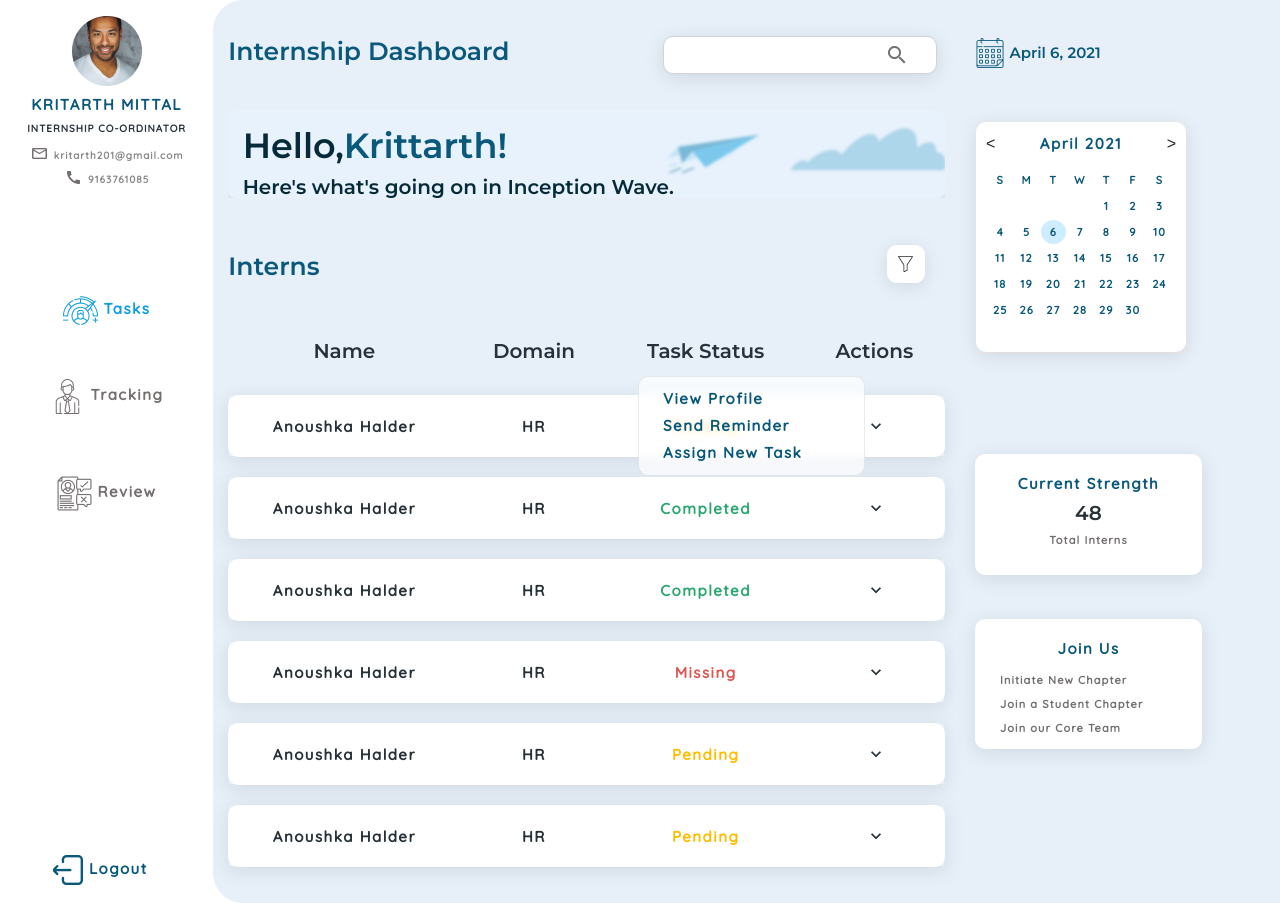
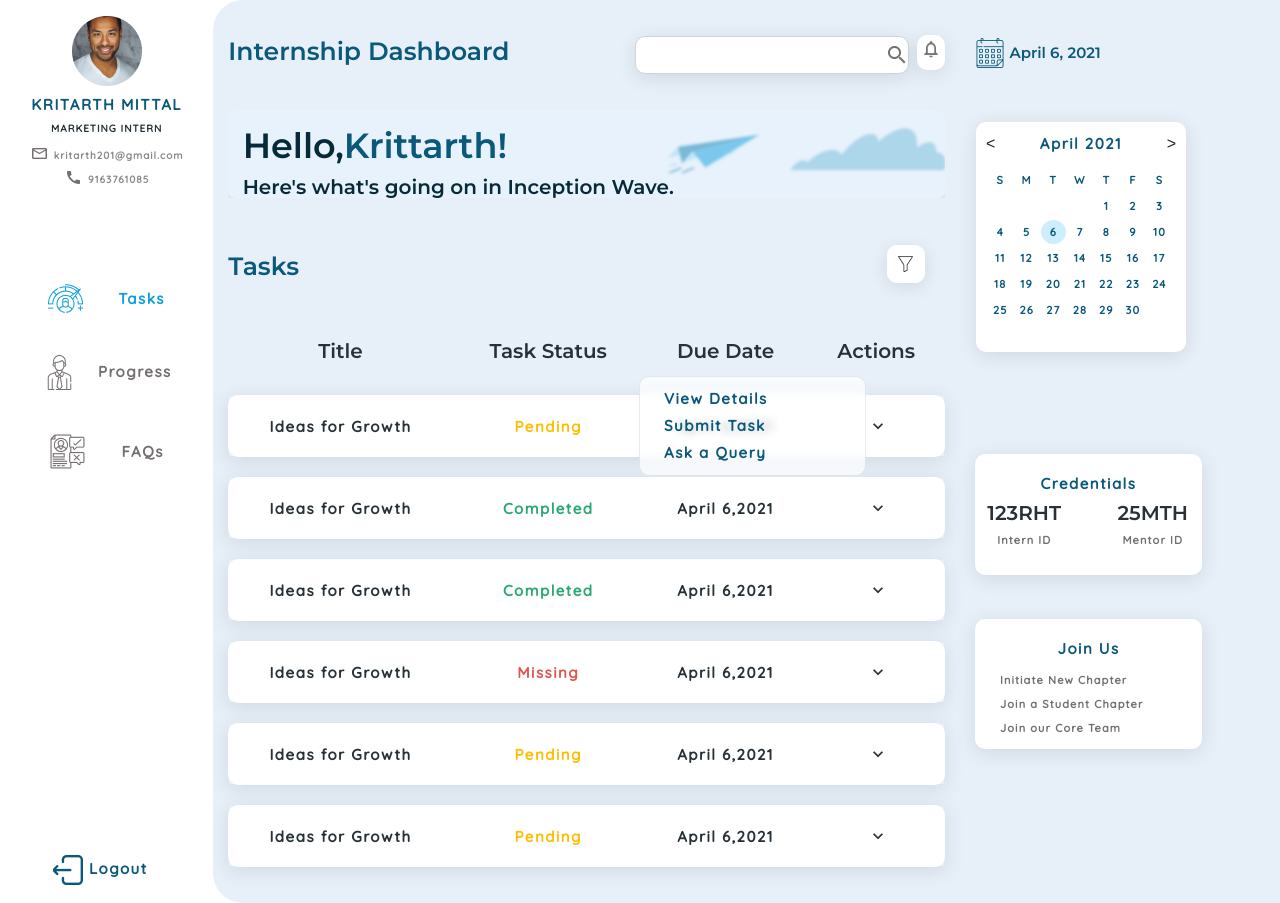
Before and after one commit to Palveet/portal, a plain HTML site: page marketing-task.html in a window 1280 px wide. Both pictures are taken after a click on the button 874 px from the left and 426 px from the top of the page. Drawn offline with nearby package versions, Linux system fonts and the light colour scheme.

Commit message:
marketing and navs

```diff
--- a/css/co-ordinator.css
+++ b/css/co-ordinator.css
@@ -85,7 +85,11 @@
     text-align: center;
     letter-spacing: 0.1em;
     color: #757070;
-    padding: 20% 0;
+    padding: 5% 0;
+}
+
+.side-nav a {
+    margin: 10% 0;
 }
 
 .side-nav .active {
@@ -395,3 +399,22 @@ input[type="search"] {
 .curr-date p {
     display: inline;
 }
+
+.notification {
+    width: 28px;
+    height: 35px;
+    background: #FFFFFF;
+    box-shadow: 0px 4px 20px rgba(0, 0, 0, 0.1);
+    border-radius: 10px;
+    margin-top: 35px;
+}
+
+.notification img {
+    width: 20px;
+    height: 20px;
+}
+
+.nav-icon {
+    width: 35px;
+    height: 35px;
+}
--- a/marketing-task.html
+++ b/marketing-task.html
@@ -28,27 +28,29 @@
 
                             <img src="assets/co-ordinator/dummy-img.png">
                             <h1>KRITARTH MITTAL</h1>
-                            <h4>INTERNSHIP CO-ORDINATOR</h4>
+                            <h4>MARKETING INTERN</h4>
                             <p><img src="assets/co-ordinator/mail_outline.png">kritarth201@gmail.com</p>
                             <p><img src="assets/co-ordinator/call.png">9163761085</p>
                         </li>
                     </ul>
                     <ul class="nav flex-column mb-2 side-nav">
                         <li class="nav-item">
-                            <a class="nav-link" href="#">
-                                <p class="active"><img src="assets/co-ordinator/intern-active.png"> Tasks</p>
+                            <a class="nav-link d-flex justify-content-around" href="#">
+                                <img src="assets/co-ordinator/intern-active.png" class="nav-icon">
+                                <p class="active">Tasks</p>
                             </a>
                         </li>
 
                         <li class="nav-item">
-                            <a class="nav-link" href="#">
-                                <span data-feather="file-text"></span>
-                                <p><img src="assets/co-ordinator/track.png"> Tracking</p>
+                            <a class="nav-link d-flex justify-content-around" href="#">
+                                <img src="assets/co-ordinator/track.png" class="nav-icon">
+                                <p>Progress</p>
                             </a>
                         </li>
                         <li class="nav-item">
-                            <a class="nav-link" href="#">
-                                <p><img src="assets/co-ordinator/review.png"> Review</p>
+                            <a class="nav-link d-flex justify-content-around" href="#">
+                                <img src="assets/co-ordinator/review.png" class="nav-icon">
+                                <p>FAQs</p>
                             </a>
 
                         </li>
@@ -62,127 +64,135 @@
             <div class="col-lg-7 content">
                 <div class="position-sticky d-flex justify-content-between">
                     <h1>Internship Dashboard</h1>
-                    <form class="form-inline my-2 my-lg-0">
-                        <input class="form-control mr-sm-2" type="search" aria-label="Search">
-                        <img src="assets/co-ordinator/search.png" class="search"> </form>
+                    <div class="d-flex justify-content-end">
+
+                        <form class="form-inline my-2 my-lg-0">
+                            <input class="form-control mr-sm-2" type="search" aria-label="Search">
+                            <img src="assets/co-ordinator/search.png" class="search"> </form>
+                        <div class="notification text-center">
+                            <img src="assets/co-ordinator/bell.png">
+                        </div>
+
+                    </div>
                 </div>
                 <div class="hello-hr">
                     <h1>Hello,<span class="name">Krittarth!</span> </h1>
                     <p>Here's what's going on in Inception Wave.</p>
                 </div>
                 <div class="d-flex justify-content-between">
-                    <h3>Interns</h3>
+                    <h3>Tasks</h3>
                     <img src="assets/co-ordinator/filter.png">
                 </div>
                 <table class="table">
                     <thead>
                         <tr class="top-label">
-                            <th scope="col">Name</th>
-                            <th scope="col">Domain</th>
+                            <th scope="col">Title</th>
                             <th scope="col">Task Status</th>
+                            <th scope="col">Due Date</th>
                             <th scope="col">Actions</th>
                         </tr>
                     </thead>
                     <tbody>
                         <tr>
-                            <th scope="row">Anoushka Halder</th>
-                            <td>HR</td>
+                            <th scope="row">Ideas for Growth</th>
                             <td class="pending">Pending</td>
+                            <td>April 6,2021</td>
                             <td>
                                 <div class="dropleft">
                                     <button type="button" class="dropdown-toggle down" data-toggle="dropdown" aria-haspopup="true" aria-expanded="false">
 
                                 </button>
                                     <div class="dropdown-menu" aria-labelledby="dropdownMenuLink">
-                                        <a class="dropdown-item" href="#">View Profile</a>
-                                        <a class="dropdown-item" href="#">Send Reminder</a>
-                                        <a class="dropdown-item" href="#">Assign New Task</a>
+                                        <a class="dropdown-item" href="#">View Details</a>
+                                        <a class="dropdown-item" href="#">Submit Task</a>
+                                        <a class="dropdown-item" href="#">Ask a Query</a>
                                     </div>
                                 </div>
                             </td>
                         </tr>
                         <tr>
-                            <th scope="row">Anoushka Halder</th>
-                            <td>HR</td>
+                            <th scope="row">Ideas for Growth</th>
+
                             <td class="completed">Completed</td>
+                            <td>April 6,2021</td>
                             <td>
                                 <div class="dropleft">
                                     <button type="button" class="dropdown-toggle down" data-toggle="dropdown" aria-haspopup="true" aria-expanded="false">
 
                                 </button>
                                     <div class="dropdown-menu" aria-labelledby="dropdownMenuLink">
-                                        <a class="dropdown-item" href="#">View Profile</a>
-                                        <a class="dropdown-item" href="#">Send Reminder</a>
-                                        <a class="dropdown-item" href="#">Assign New Task</a>
+                                        <a class="dropdown-item" href="#">View Details</a>
+                                        <a class="dropdown-item" href="#">Submit Task</a>
+                                        <a class="dropdown-item" href="#">Ask a Query</a>
                                     </div>
                                 </div>
                             </td>
                         </tr>
                         <tr>
-                            <th scope="row ">Anoushka Halder</th>
-                            <td>HR</td>
+                            <th scope="row">Ideas for Growth</th>
                             <td class="completed ">Completed</td>
+                            <td>April 6,2021</td>
                             <td>
                                 <div class="dropleft">
                                     <button type="button" class="dropdown-toggle down" data-toggle="dropdown" aria-haspopup="true" aria-expanded="false">
 
                                 </button>
                                     <div class="dropdown-menu" aria-labelledby="dropdownMenuLink">
-                                        <a class="dropdown-item" href="#">View Profile</a>
-                                        <a class="dropdown-item" href="#">Send Reminder</a>
-                                        <a class="dropdown-item" href="#">Assign New Task</a>
+                                        <a class="dropdown-item" href="#">View Details</a>
+                                        <a class="dropdown-item" href="#">Submit Task</a>
+                                        <a class="dropdown-item" href="#">Ask a Query</a>
                                     </div>
                                 </div>
                             </td>
                         </tr>
 
                         <tr>
-                            <th scope="row">Anoushka Halder</th>
-                            <td>HR</td>
+                            <th scope="row">Ideas for Growth</th>
                             <td class="missing">Missing</td>
+                            <td>April 6,2021</td>
                             <td>
                                 <div class="dropleft">
                                     <button type="button" class="dropdown-toggle down" data-toggle="dropdown" aria-haspopup="true" aria-expanded="false">
 
                                 </button>
                                     <div class="dropdown-menu" aria-labelledby="dropdownMenuLink">
-                                        <a class="dropdown-item" href="#">View Profile</a>
-                                        <a class="dropdown-item" href="#">Send Reminder</a>
-                                        <a class="dropdown-item" href="#">Assign New Task</a>
+                                        <a class="dropdown-item" href="#">View Details</a>
+                                        <a class="dropdown-item" href="#">Submit Task</a>
+                                        <a class="dropdown-item" href="#">Ask a Query</a>
                                     </div>
                                 </div>
                             </td>
                         </tr>
                         <tr>
-                            <th scope="row ">Anoushka Halder</th>
-                            <td>HR</td>
+                            <th scope="row">Ideas for Growth</th>
                             <td class="pending ">Pending</td>
+                            <td>April 6,2021</td>
                             <td>
                                 <div class="dropleft">
                                     <button type="button" class="dropdown-toggle down" data-toggle="dropdown" aria-haspopup="true" aria-expanded="false">
 
                                 </button>
                                     <div class="dropdown-menu" aria-labelledby="dropdownMenuLink">
-                                        <a class="dropdown-item" href="#">View Profile</a>
-                                        <a class="dropdown-item" href="#">Send Reminder</a>
-                                        <a class="dropdown-item" href="#">Assign New Task</a>
+                                        <a class="dropdown-item" href="#">View Details</a>
+                                        <a class="dropdown-item" href="#">Submit Task</a>
+                                        <a class="dropdown-item" href="#">Ask a Query</a>
                                     </div>
                                 </div>
                             </td>
                         </tr>
                         <tr>
-                            <th scope="row">Anoushka Halder</th>
-                            <td>HR</td>
+                            <th scope="row">Ideas for Growth</th>
                             <td class="pending">Pending</td>
+                            <td>April 6,2021</td>
                             <td>
                                 <div class="dropleft">
                                     <button type="button" class="dropdown-toggle down" data-toggle="dropdown" aria-haspopup="true" aria-expanded="false">
 
                                 </button>
                                     <div class="dropdown-menu" aria-labelledby="dropdownMenuLink">
-                                        <a class="dropdown-item" href="#">View Profile</a>
-                                        <a class="dropdown-item" href="#">Send Reminder</a>
-                                        <a class="dropdown-item" href="#">Assign New Task</a>
+                                        <a class="dropdown-item" href="#">View Details</a>
+                                        <a class="dropdown-item" href="#">Submit Task</a>
+                                        <a class="dropdown-item" href="#">Ask a Query</a>
                                     </div>
                                 </div>
                             </td>
@@ -204,11 +214,15 @@
                 </div>
 
                 <div class="strength">
-                    <h1>Current Strength</h1>
+                    <h1>Credentials</h1>
                     <div class="row">
-
-                        <div class="col-12 text-center">
-                            <p>48<br><span class="mute">Total Interns</span></p>
+                        <div class="col-6 text-center">
+                            <p>123RHT
+                                <br>
+                                <span class="mute">Intern ID</span></p>
+                        </div>
+                        <div class="col-6 text-center">
+                            <p>25MTH<br><span class="mute">Mentor ID</span></p>
                         </div>
                     </div>
                 </div>
```
Also changed, not shown: co-ordinator-interns.html (+9 -8 lines), co-ordinator-review.html (+9 -7 lines), co-ordinator-track.html (+9 -8 lines), hr-intern.html (+9 -8 lines), hr-review.html (+9 -8 lines), hr-track.html (+9 -8 lines), assets/co-ordinator/bell.png (added).
